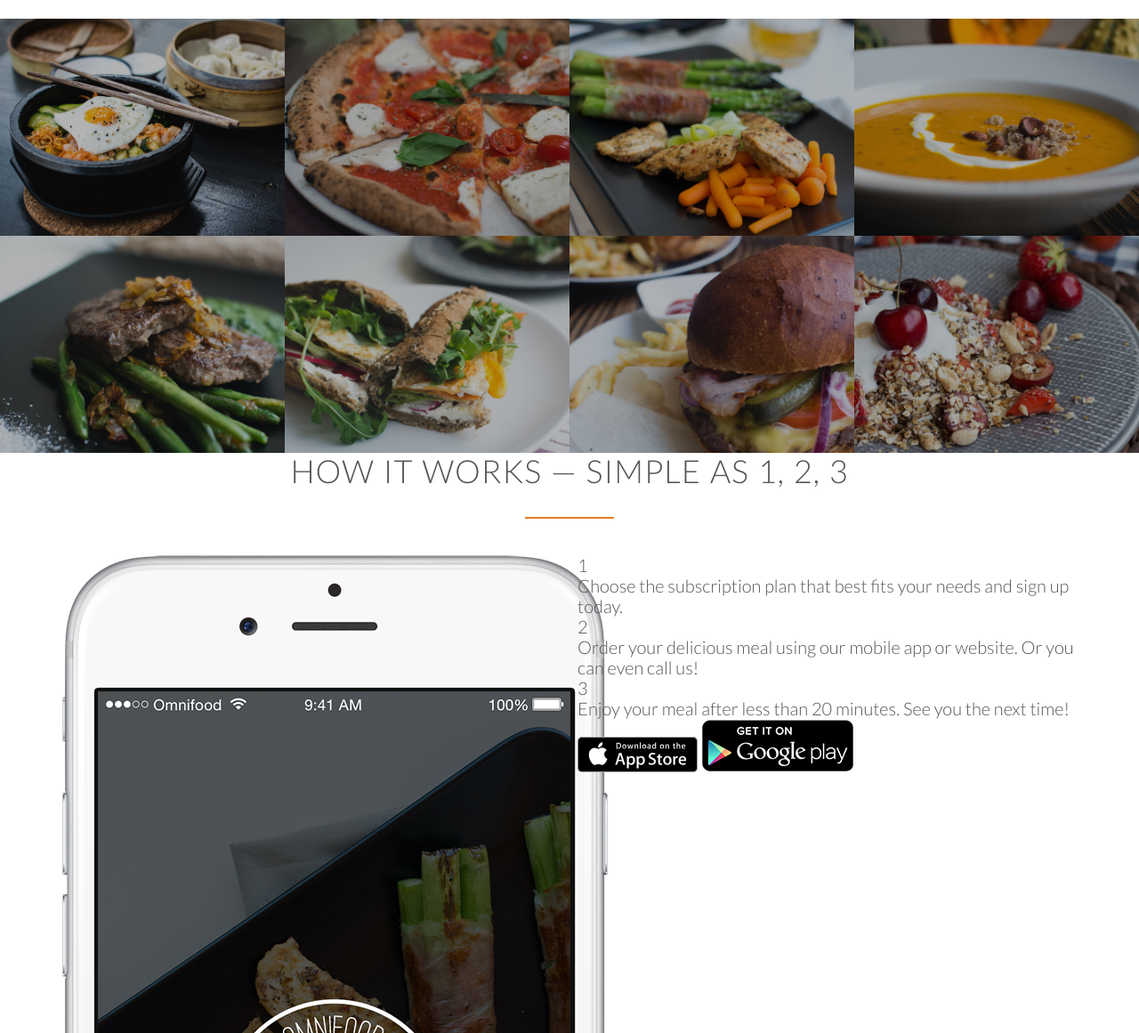
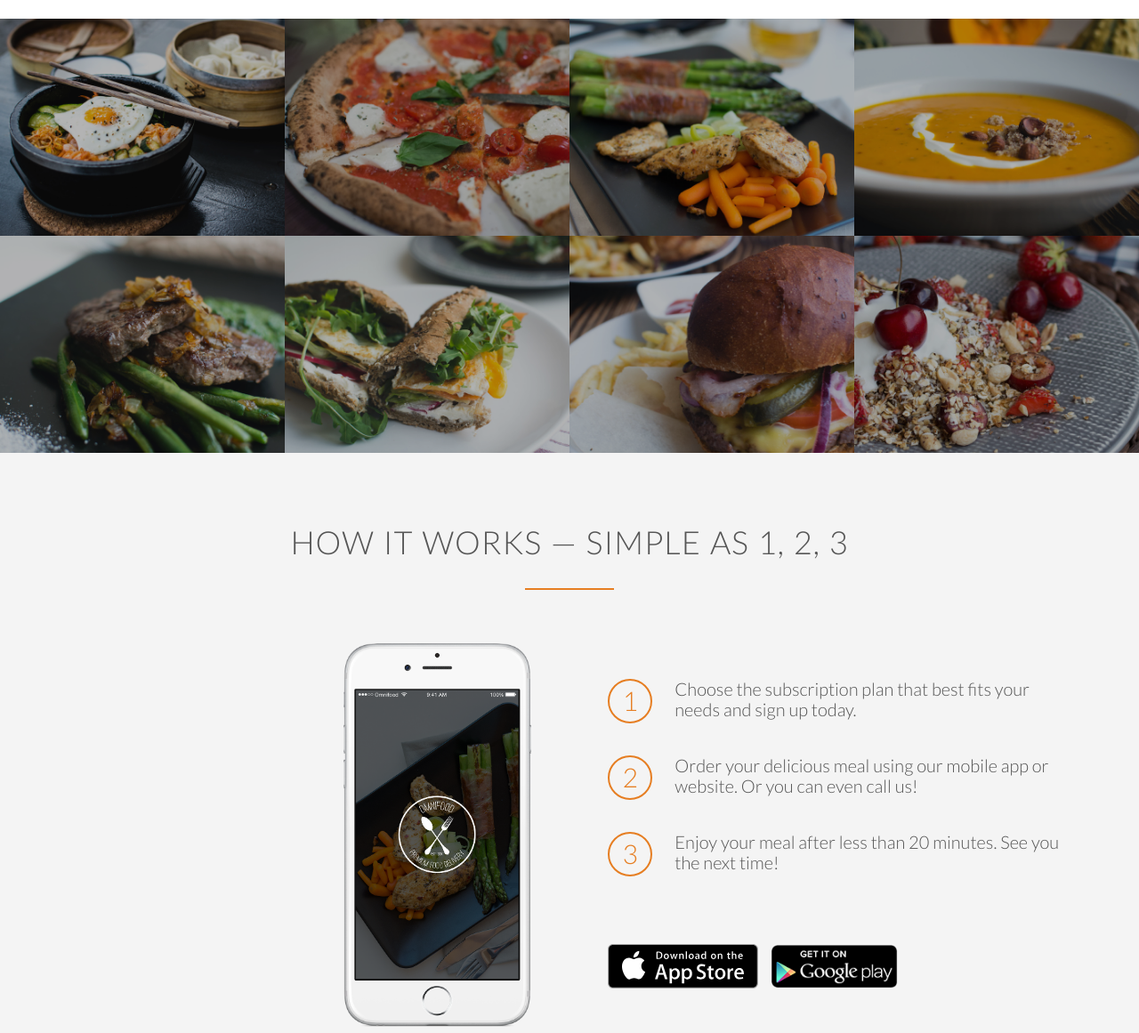
Before and after one commit to Vikas-Gunti/omnifood, a plain HTML site: page index.html in a window 1280 px wide. Shown: the part 1388-2549 px from the top of the page at 89% size. Drawn offline with Linux system fonts and the light colour scheme; files whose address does not match are found by name.

Commit message:
Formatting how it works section and clearfix the float property

```diff
--- a/index.html
+++ b/index.html
@@ -71,7 +71,7 @@
     </section>
 
     <section class="section-meals">
-        <ul class="meals-showcase">
+        <ul class="meals-showcase clearfix">
             <li>
                 <figure class="meal-photo">
                     <img src="/resourses/img/1.jpg" alt="Korean bibimbap with egg and vegetables">
@@ -96,7 +96,7 @@
 
         </ul>
 
-        <ul class="meals-showcase">
+        <ul class="meals-showcase clearfix">
                 <li>
                     <figure class="meal-photo">
                         <img src="/resourses/img/5.jpg" alt="Paleo beef steak with vegetables">
@@ -128,15 +128,15 @@
             <h2>How it works &mdash; Simple as 1, 2, 3</h2>
         </div>
         <div class="row">
-            <div class="col span-1-of-2">
+            <div class="col span-1-of-2 steps-box">
                 <img src="/resourses/img/app-iPhone.png" alt="Omnifood app on iphone" class="app-screen">
             </div>
-            <div class="col span-1-of-2">
+            <div class="col span-1-of-2 steps-box">
                 <div class="work-steps">
                     <div>1</div>
                     <p>Choose the subscription plan that best fits your needs and sign up today.</p>
                 </div>
-                <div class="work-steps">
+                <div class="work-steps ">
                     <div>2</div>
                     <p>Order your delicious meal using our mobile app or website. Or you can even call us!</p>
                  </div>
--- a/resourses/css/style.css
+++ b/resourses/css/style.css
@@ -15,6 +15,18 @@ html{
     font-weight: 300;
     font-size: 20px;
     text-rendering: optimizeLegibility
+
+}
+
+.clearfix {
+    zoom: 1;
+}
+.clearfix:after {
+    content: ".";
+    clear: both;
+    display: block;
+    height: 0;
+    visibility: hidden;
 
 }
 /*----------------------------------------------*/
@@ -134,6 +146,9 @@ h2:after {
 .section-features .long-copy {
     margin-bottom: 30px;
 }
+.section-steps {
+    background-color: #f4f4f4;
+}
 
 /*---------------------------*/
 /*------MEALS---------------*/
@@ -177,7 +192,53 @@ h2:after {
 
 
 
+/*---------------------------*/
+/*------How it works---------------*/
+/*--------------------------*/
+.steps-box:first-child {
+    text-align: right;
+    padding-right: 3%;
+    margin-top: 30px;
+}
+.steps-box:last-child {
+    padding-left: 3%;
+    margin-top: 70px;
+}
 
+
+
+.app-screen {
+    width: 40%;
+}
+.work-steps {
+    margin-bottom: 40px;
+}
+
+.work-steps:last-of-type {
+    margin-bottom: 80px;
+}
+.work-steps div {
+    color: #e67e22;
+    display: inline-block;
+    border: 2px solid #e67e22;
+    border-radius: 50%;
+    width: 50px;
+    height: 50px;
+    text-align: center;
+    padding: 5px;
+    font-size: 150%;
+    float: left;
+    margin-right: 25px;
+
+}
+
+
+.btn-app img {
+    height: 50px;
+    width: auto;
+    margin-right: 10px;
+
+}
 
 
 
```
